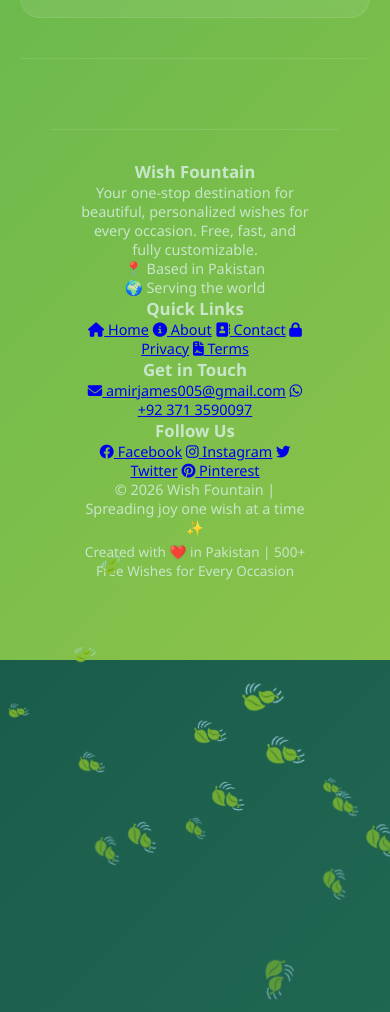
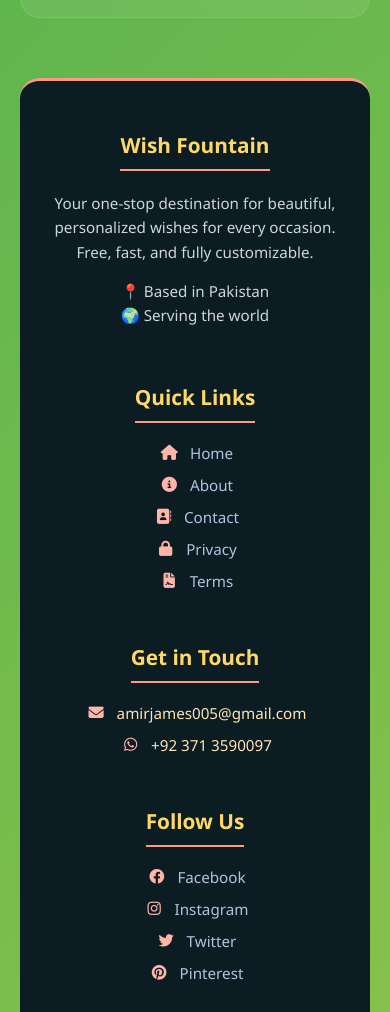
Before and after one commit to monica674/wish-fountain-Hub, a plain HTML site: page thank-you-wishes.html in a window 390 px wide. Shown: the part 6217-7229 px from the top of the page. Drawn offline with Linux system fonts and the light colour scheme.

Commit message:
Update thank-you-wishes.html

```diff
--- a/thank-you-wishes.html
+++ b/thank-you-wishes.html
@@ -465,34 +465,108 @@
             transform: translateY(-3px);
         }
 
-        footer {
+        footer
+        /* ===== IMPROVED FOOTER STYLES - Consistent with Site ===== */
+.main-footer {
+    background: rgba(10, 25, 35, 0.98);
+    backdrop-filter: blur(10px);
+    padding: 50px 20px 30px;
+    margin-top: 60px;
+    border-top: 3px solid #ff9a8b;
+    color: #e0e0e0;
+    width: 100%;
+    border-radius: 20px 20px 0 0;
+}
+
+.footer-content {
+    max-width: 1200px;
+    margin: 0 auto;
+    display: grid;
+    grid-template-columns: repeat(auto-fit, minmax(220px, 1fr));
+    gap: 40px;
+    margin-bottom: 40px;
+}
+
+.footer-section h3 {
+    color: #ffd966;
+    font-size: 1.3rem;
+    margin-bottom: 20px;
+    padding-bottom: 10px;
+    border-bottom: 2px solid #ff9a8b;
+    display: inline-block;
+}
+
+.footer-section p {
+    color: #d1d5db;
+    line-height: 1.6;
+    margin-bottom: 15px;
+    font-size: 0.95rem;
+}
+
+.footer-section a {
+    color: #b0c4de;
+    text-decoration: none;
+    display: block;
+    margin-bottom: 12px;
+    transition: all 0.3s;
+    font-size: 0.95rem;
+}
+
+.footer-section a i {
+    width: 25px;
+    color: #ffb5a7;
+    margin-right: 10px;
+    transition: all 0.3s;
+}
+
+.footer-section a:hover {
+    color: #ffffff;
+    transform: translateX(5px);
+}
+
+.footer-section a:hover i {
+    color: #ffd966;
+}
+
+.footer-section a[href^="mailto"],
+.footer-section a[href^="https://wa.me"] {
+    color: #ffe5b4;
+    font-weight: 500;
+}
+
+.footer-section a[href^="mailto"]:hover,
+.footer-section a[href^="https://wa.me"]:hover {
+    color: #ffffff;
+}
+
+.footer-bottom {
     text-align: center;
-            margin-top: 40px;
-            padding: 30px;
+    padding-top: 30px;
     border-top: 1px solid rgba(255, 255, 255, 0.1);
-            color: #c8e6c9;
+    color: #a0aec0;
     font-size: 0.9rem;
 }
 
-        .footer-link {
-            color: #81c784;
-            text-decoration: none;
-            margin-top: 10px;
-            display: inline-block;
+.footer-bottom p {
+    margin: 5px 0;
+    color: #a0aec0;
 }
 
-        .notification {
-            position: fixed;
-            top: 20px;
-            right: 20px;
-            background: rgba(76, 175, 80, 0.95);
-            color: white;
-            padding: 15px 20px;
-            border-radius: 10px;
-            z-index: 1000;
-            font-weight: bold;
-            box-shadow: 0 5px 15px rgba(0, 0, 0, 0.2);
-            animation: slideIn 0.3s ease;
+@media (max-width: 768px) {
+    .footer-content {
+        grid-template-columns: 1fr;
+        text-align: center;
+    }
+
+    .footer-section a {
+        justify-content: center;
+        display: flex;
+        align-items: center;
+    }
+
+    .footer-section a i {
+        margin-right: 8px;
+    }
 }
 
         @keyframes slideIn {
```
Lines whose indentation alone changed are shown as unchanged.
